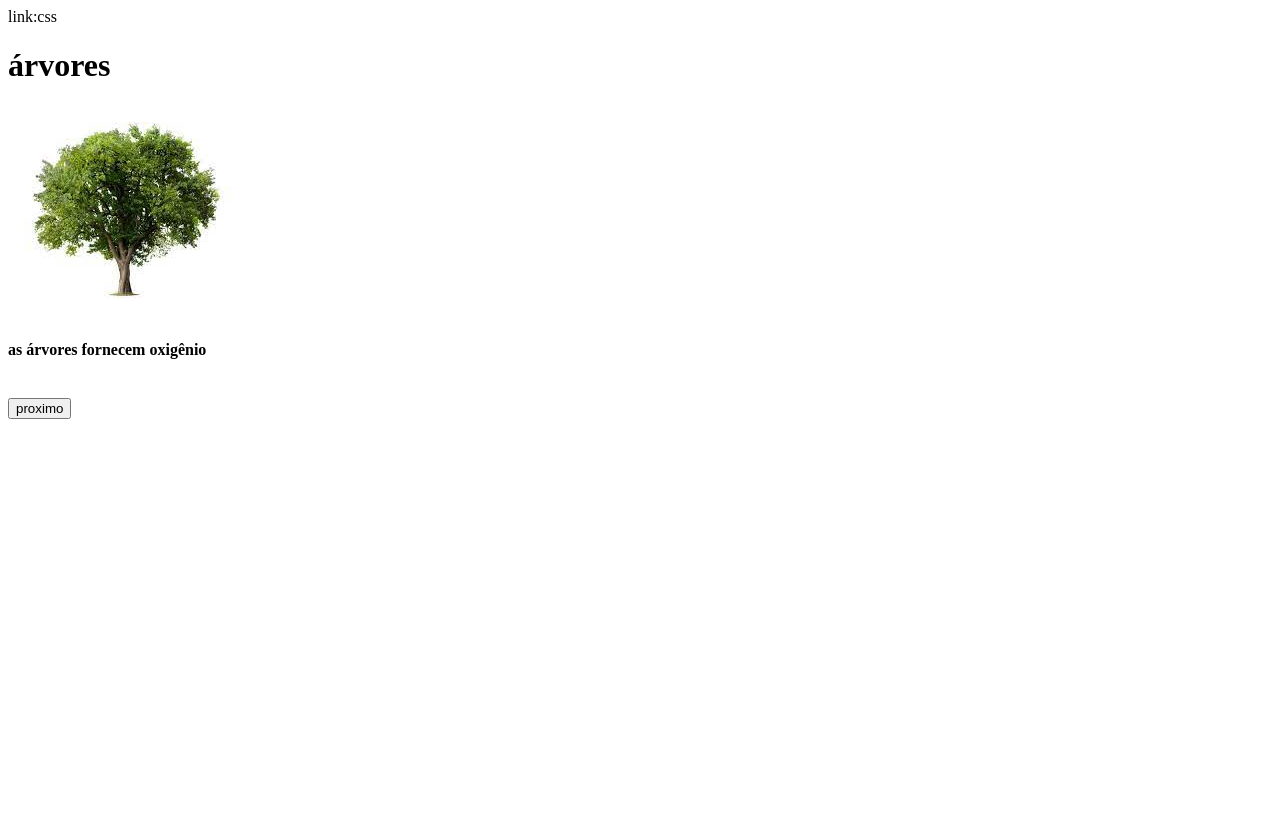
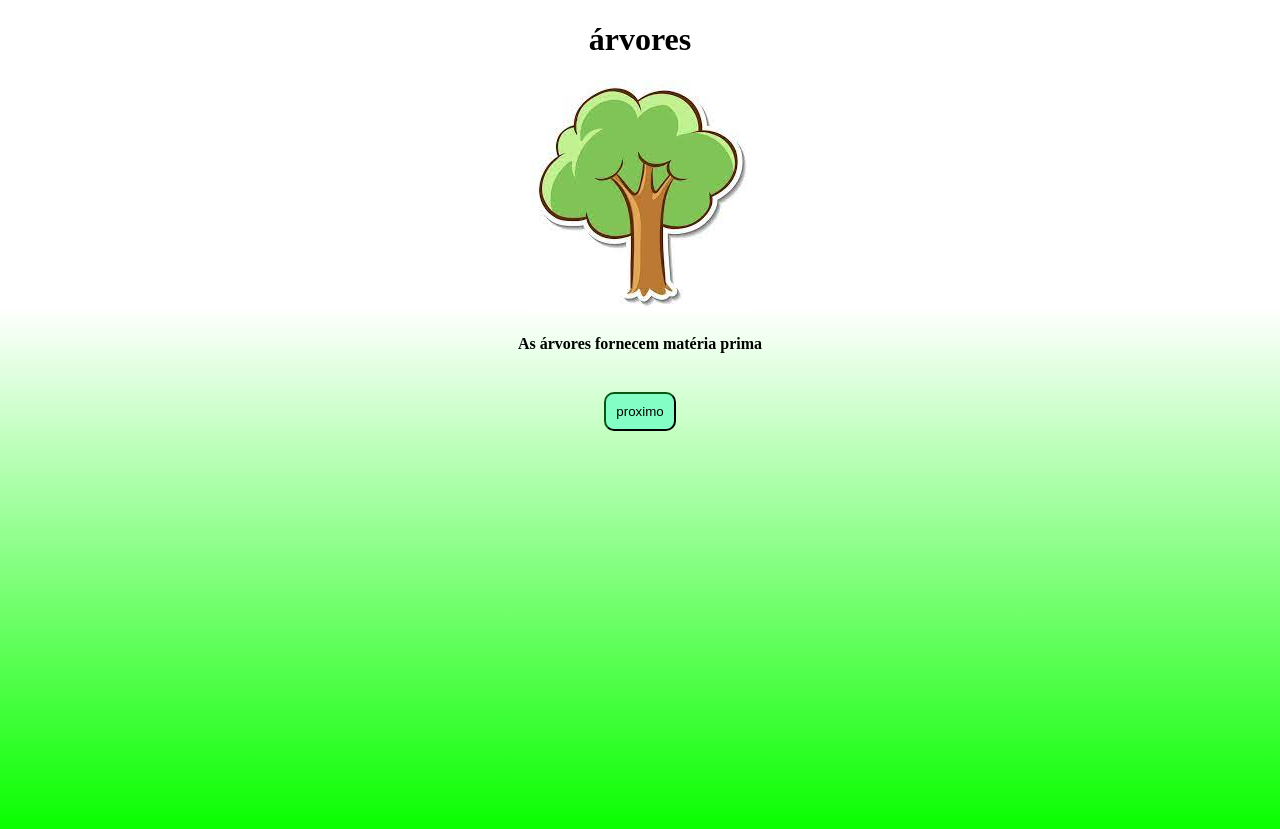
Before and after one commit to guicoxinha/quartosite., a plain HTML site: page index.html in a window 1280 px wide. Both pictures are taken after a click on the button "proximo". Before the commit the page ends 800 px from the top, so only its background shows below. Drawn offline with Linux system fonts and the light colour scheme.

Commit message:
Site árvore corrigido

```diff
--- a/index.html
+++ b/index.html
@@ -1,24 +1,30 @@
 <!DOCTYPE html>
 <html lang="en">
+
 <head>
     <meta charset="UTF-8">
     <meta name="viewport" content="width=device-width, initial-scale=1.0">
     <title>árvores</title>
-    link:css
+    <link rel="stylesheet" href="style.css">
     <script src="main.js"></script>
 
 </head>
+
 <body>
-    <header></header>
-<main></main>
-<footer></footer>
+    <header>
         <h1>árvores</h1>
     </header>
-</main>
+    <main>
         <img src="1.jpg" id="fotos">
         <br>
         <h4 id="imagem">as árvores fornecem oxigênio</h4>
         <br>
-<button onclick="proxímo()">proximo</button>
+        <button onclick="proximo()">proximo</button>
+    </main>
+    <footer></footer>
+
+
+
 </body>
+
 </html>
--- a/main.js
+++ b/main.js
@@ -1,12 +1,18 @@
-var imagens =["1.jpg 2.jpg 3.jpg 4.jpg"]
+var imagens = ["1.jpg", "2.jpg", "3.jpg", "4.jpg"];
 
-var frases =["As árvores fornecem oxigêno",
-"As árvores fornecem matéria prima",
- "As árvores fornecem frutos",
+var frases = ["As árvores fornecem oxigêno",
+  "As árvores fornecem matéria prima",
+  "As árvores fornecem frutos",
   "As árvores fornecem sombras"];
-  function proximo (){
-var i = 0;
-i++;
-document.getElementById("fotos").src =imagens[i];
-document.getElementById.innerHTML=frases[i];
+
+var i = 1;
+
+function proximo() {
+  document.getElementById("fotos").src = imagens[i];
+  document.getElementById("imagem").innerHTML = frases[i];
+  i++;
+
+  if(i>3){
+    i=0;
   }
+}
--- a/style.css
+++ b/style.css
@@ -0,0 +1,18 @@
+body{
+    background: rgb(9,255,0);
+background: linear-gradient(0deg, rgba(9,255,0,1) 0%, rgba(255,255,255,1) 63%, rgba(255,255,255,1) 100%);
+height: 100vh;
+text-align: center;
+}
+
+button{
+    background-color: rgb(131, 255, 197);
+    padding: 10px;
+    border-radius: 10px;
+    border-color: rgb(9, 87, 18);
+}
+
+button:hover{
+    background-color: rgb(9, 87, 18);
+    color:white;
+}
```
Lines whose indentation alone changed are shown as unchanged.
